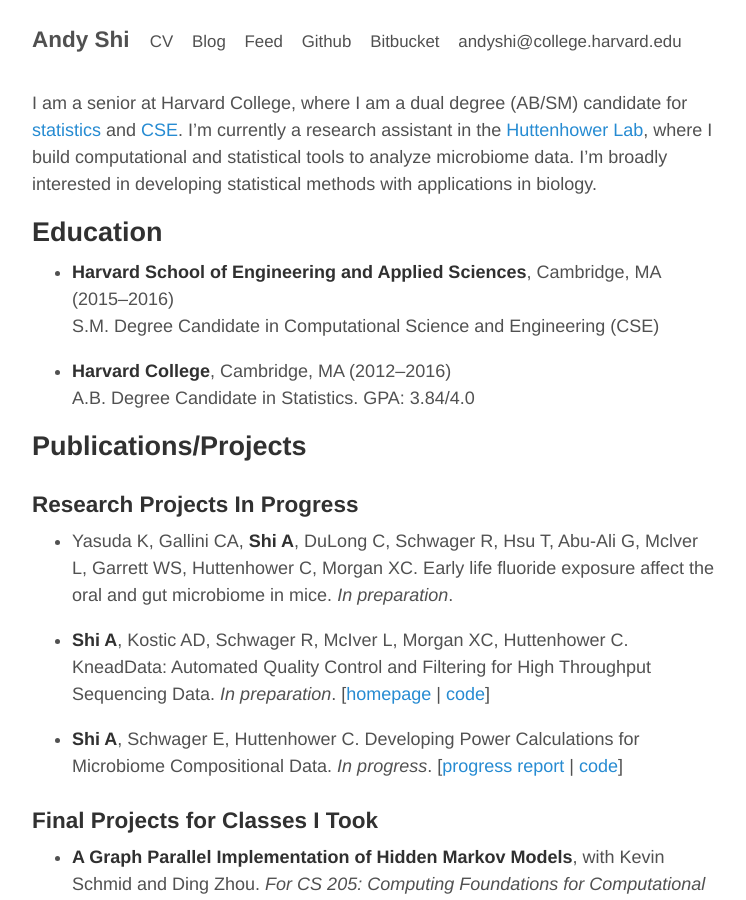
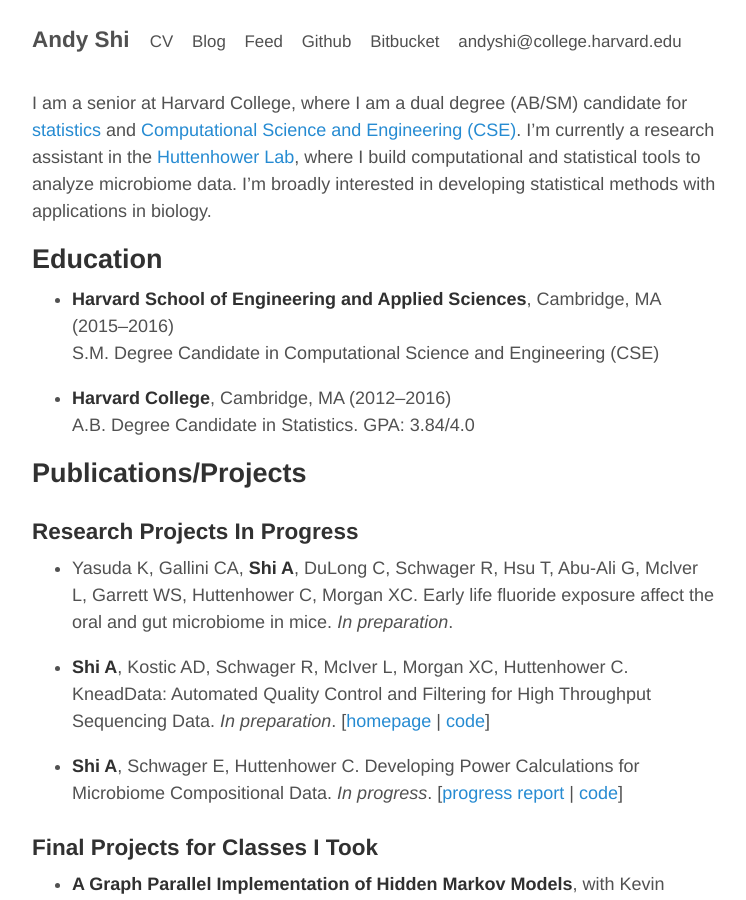
Before and after one commit to shiandy/shiandy.github.io, a Jekyll site: the page built from index.markdown, in a window 1280 px wide and 900 px high. Shown: the whole window, without its empty margins (266-1012 px from the left). Built offline with Jekyll 4.4.1, drawn with Linux system fonts in a browser that asks for light colours; Markdown is read by kramdown in place of the engine named in the settings.

Commit message:
spell out cse

```diff
--- a/index.markdown
+++ b/index.markdown
@@ -3,13 +3,13 @@ layout: default
 title: Welcome
 ---
 
-I am a senior at Harvard College, where I am a dual degree (AB/SM) candidate
-for [statistics](http://stat.harvard.edu) and
-[CSE](http://www.seas.harvard.edu/programs/graduate/computational-science-and-engineering/master-of-science-in-cse).
+I am a senior at Harvard College, where I am a dual degree (AB/SM) candidate for
+[statistics](http://stat.harvard.edu) and [Computational Science and Engineering
+(CSE)](http://www.seas.harvard.edu/programs/graduate/computational-science-and-engineering/master-of-science-in-cse).
 I'm currently a research assistant in the [Huttenhower
-Lab](http://huttenhower.org/), where I build computational and
-statistical tools to analyze microbiome data. I'm broadly interested in
-developing statistical methods with applications in biology.
+Lab](http://huttenhower.org/), where I build computational and statistical tools
+to analyze microbiome data. I'm broadly interested in developing statistical
+methods with applications in biology.
 
 ## Education
 
```
